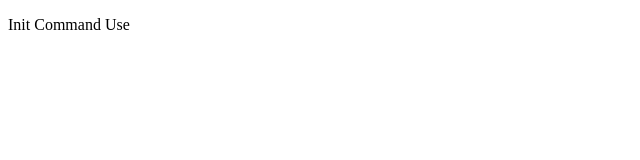
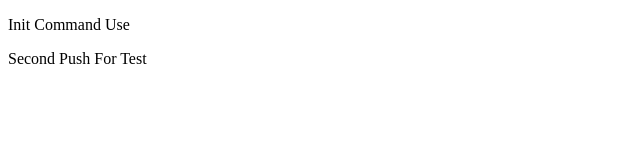
Before and after one commit to wsuraj415/git-project, a plain HTML site: page index.html in a window 1280 px wide. Shown: the whole page, without its empty margins (0-640 px from the left). Drawn offline with Linux system fonts and the light colour scheme.

Commit message:
Second Commit

```diff
--- a/index.html
+++ b/index.html
@@ -7,5 +7,6 @@
 </head>
 <body>
     <p>Init Command Use </p>
+    <p>Second Push For Test </p>
 </body>
 </html>
```
